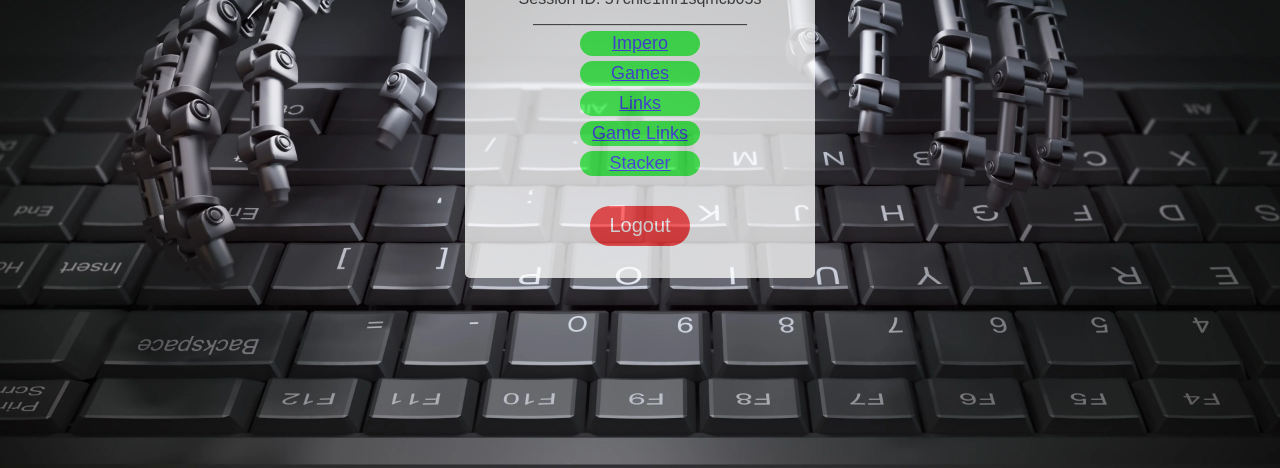
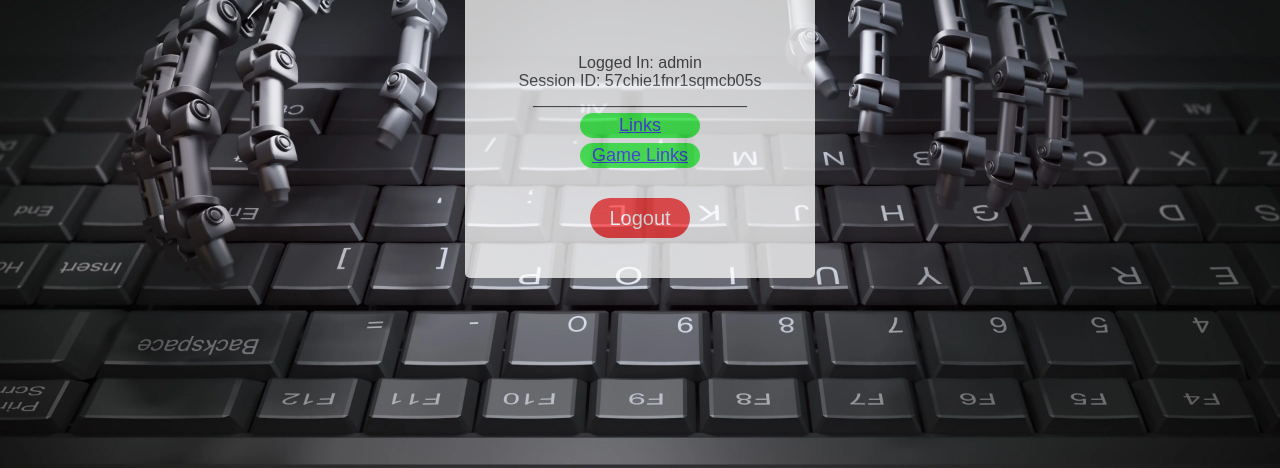
Before and after one commit to CreamyLeChief/Login, a website: page logout.html in a window 1280 px wide. Shown: the part 332-800 px from the top of the page. Drawn offline with Linux system fonts and the light colour scheme.

Commit message:
Update logout.html

```diff
--- a/logout.html
+++ b/logout.html
@@ -101,11 +101,9 @@
     <p>Logged In: admin</p>
     <p>Session ID: 57chie1fnr1sqmcb05s</p>
     <p>________________________</p>
-    <p> <button type="button"><a href="Impero/index.html">Impero</a></button> </p>
-     <p> <button type="button"><a href="games.html">Games</a></button> </p>
      <p> <button type="button"><a href="links.html">Links</a></button> </p>
      <p> <button type="button"><a href="gamelinks.html">Game Links</a></button> </p>
-	 <p> <button type="button"><a href="HTML\HTML-Games-V2-main\Stacker\index.html">Stacker</a></button> </p>
+
 
 
       <button class="logout-btn">Logout</button>
```
